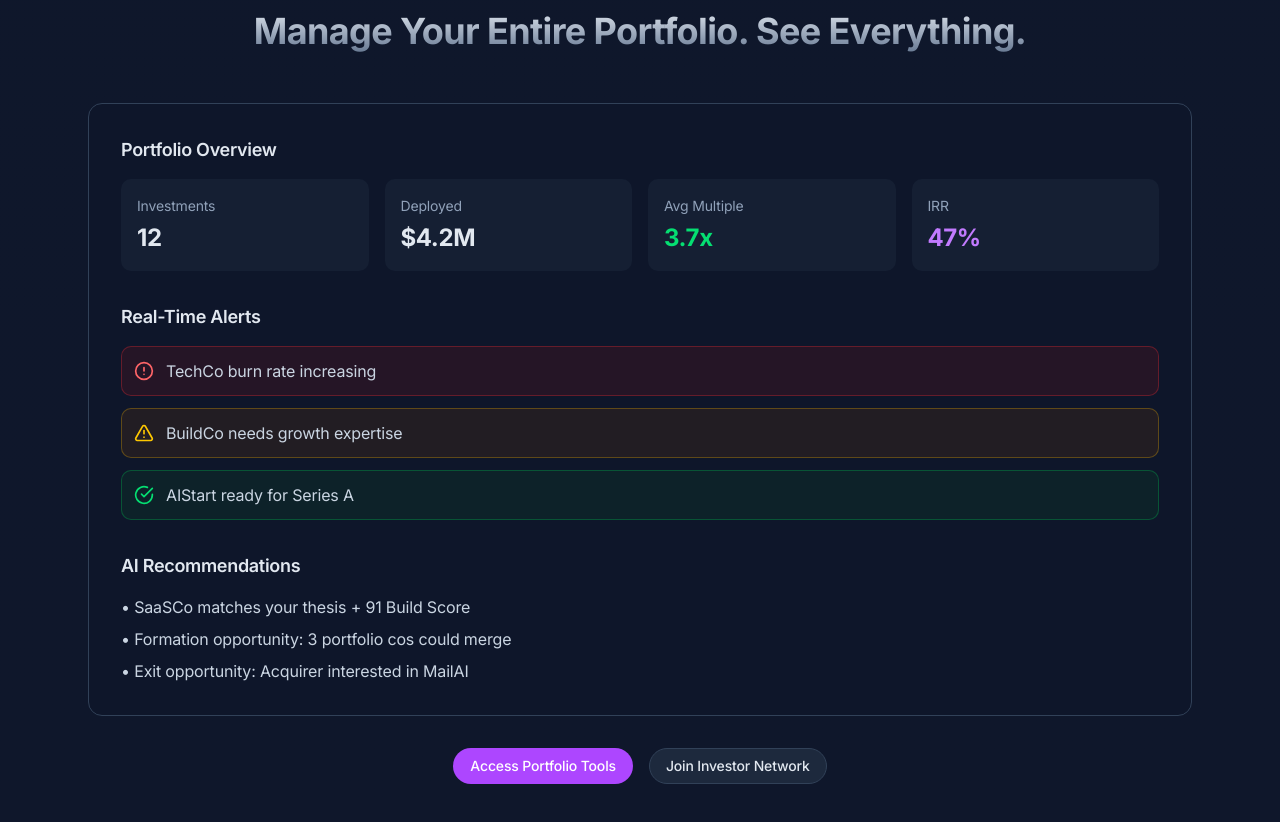
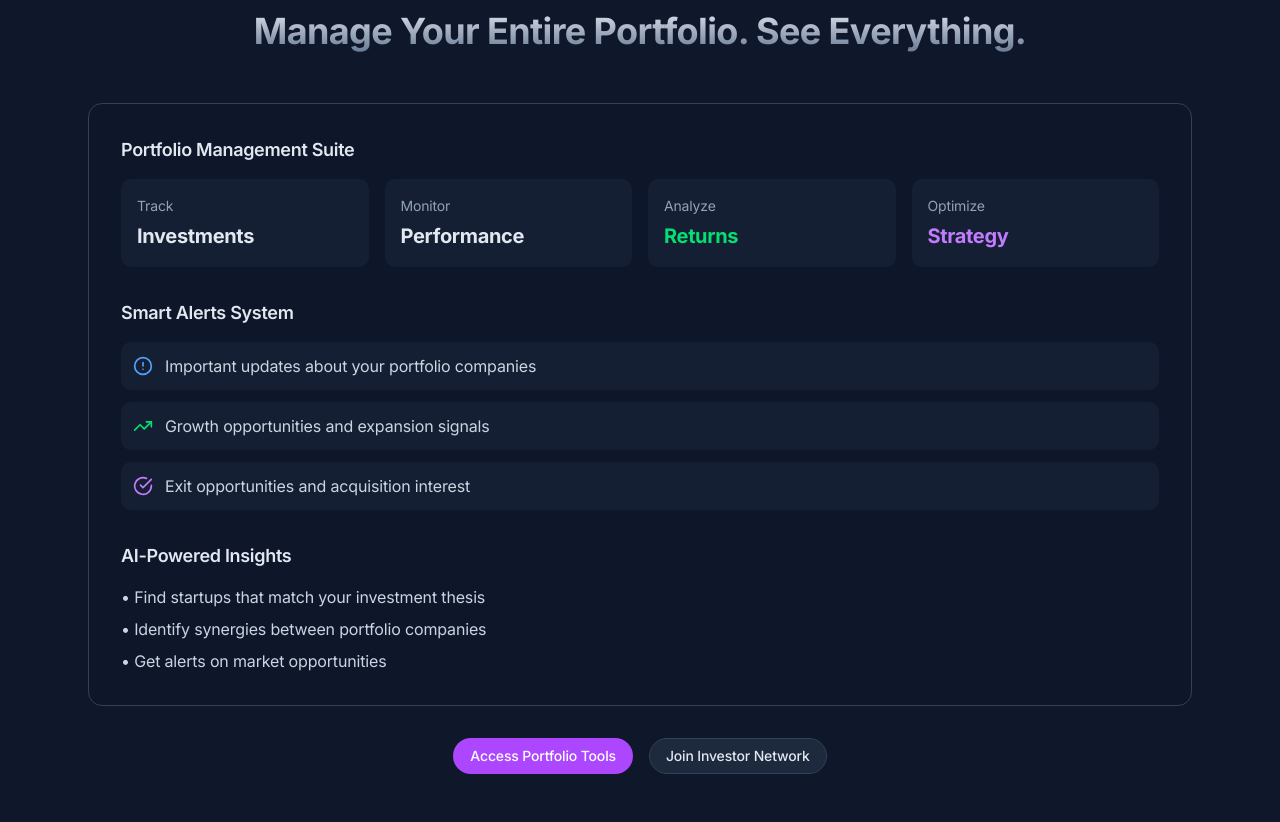
Before and after one commit to buildaistartups/buildaistartups.com, a Next.js app: page / in a window 1280 px wide. Shown: the part 8040-8862 px from the top of the page. Built offline with nearby package versions, Linux system fonts and the light colour scheme.

Commit message:
Update InvestorPortfolio.tsx

```diff
--- a/components/home/InvestorPortfolio.tsx
+++ b/components/home/InvestorPortfolio.tsx
@@ -1,6 +1,7 @@
 // components/home/InvestorPortfolio.tsx
 'use client'
 
+import React from 'react'
 import Link from 'next/link'
 import { TrendingUp, AlertCircle, CheckCircle, AlertTriangle } from 'lucide-react'
 
@@ -11,69 +12,63 @@ export default function InvestorPortfolio() {
 
       <div className="max-w-6xl mx-auto px-4 sm:px-6 relative">
         <div className="py-12 md:py-20">
-          {/* Section header */}
           <div className="text-center mb-12">
             <h2 className="text-3xl md:text-4xl font-bold bg-gradient-to-b from-slate-200 to-slate-500 bg-clip-text text-transparent mb-4">
               Manage Your Entire Portfolio. See Everything.
             </h2>
           </div>
 
-          {/* Investor Dashboard Preview */}
           <div className="bg-slate-900/50 rounded-xl border border-slate-700 p-8">
-            {/* Portfolio Overview */}
             <div className="mb-8">
-              <h3 className="text-lg font-semibold text-slate-200 mb-4">Portfolio Overview</h3>
+              <h3 className="text-lg font-semibold text-slate-200 mb-4">Portfolio Management Suite</h3>
               <div className="grid md:grid-cols-4 gap-4">
                 <div className="bg-slate-800/50 rounded-lg p-4">
-                  <div className="text-sm text-slate-400 mb-1">Investments</div>
-                  <div className="text-2xl font-bold text-slate-200">12</div>
+                  <div className="text-sm text-slate-400 mb-1">Track</div>
+                  <div className="text-xl font-bold text-slate-200">Investments</div>
                 </div>
                 <div className="bg-slate-800/50 rounded-lg p-4">
-                  <div className="text-sm text-slate-400 mb-1">Deployed</div>
-                  <div className="text-2xl font-bold text-slate-200">$4.2M</div>
+                  <div className="text-sm text-slate-400 mb-1">Monitor</div>
+                  <div className="text-xl font-bold text-slate-200">Performance</div>
                 </div>
                 <div className="bg-slate-800/50 rounded-lg p-4">
-                  <div className="text-sm text-slate-400 mb-1">Avg Multiple</div>
-                  <div className="text-2xl font-bold text-green-400">3.7x</div>
+                  <div className="text-sm text-slate-400 mb-1">Analyze</div>
+                  <div className="text-xl font-bold text-green-400">Returns</div>
                 </div>
                 <div className="bg-slate-800/50 rounded-lg p-4">
-                  <div className="text-sm text-slate-400 mb-1">IRR</div>
-                  <div className="text-2xl font-bold text-purple-400">47%</div>
+                  <div className="text-sm text-slate-400 mb-1">Optimize</div>
+                  <div className="text-xl font-bold text-purple-400">Strategy</div>
                 </div>
               </div>
             </div>
 
-            {/* Real-Time Alerts */}
             <div className="mb-8">
-              <h3 className="text-lg font-semibold text-slate-200 mb-4">Real-Time Alerts</h3>
+              <h3 className="text-lg font-semibold text-slate-200 mb-4">Smart Alerts System</h3>
               <div className="space-y-3">
-                <div className="flex items-center gap-3 p-3 bg-red-900/20 border border-red-500/30 rounded-lg">
-                  <AlertCircle className="w-5 h-5 text-red-400" />
-                  <span className="text-slate-300">TechCo burn rate increasing</span>
+                <div className="flex items-center gap-3 p-3 bg-slate-800/50 rounded-lg">
+                  <AlertCircle className="w-5 h-5 text-blue-400" />
+                  <span className="text-slate-300">Important updates about your portfolio companies</span>
                 </div>
-                <div className="flex items-center gap-3 p-3 bg-yellow-900/20 border border-yellow-500/30 rounded-lg">
-                  <AlertTriangle className="w-5 h-5 text-yellow-400" />
-                  <span className="text-slate-300">BuildCo needs growth expertise</span>
+                <div className="flex items-center gap-3 p-3 bg-slate-800/50 rounded-lg">
+                  <TrendingUp className="w-5 h-5 text-green-400" />
+                  <span className="text-slate-300">Growth opportunities and expansion signals</span>
                 </div>
-                <div className="flex items-center gap-3 p-3 bg-green-900/20 border border-green-500/30 rounded-lg">
-                  <CheckCircle className="w-5 h-5 text-green-400" />
-                  <span className="text-slate-300">AIStart ready for Series A</span>
+                <div className="flex items-center gap-3 p-3 bg-slate-800/50 rounded-lg">
+                  <CheckCircle className="w-5 h-5 text-purple-400" />
+                  <span className="text-slate-300">Exit opportunities and acquisition interest</span>
                 </div>
               </div>
             </div>
 
-            {/* AI Recommendations */}
             <div>
-              <h3 className="text-lg font-semibold text-slate-200 mb-4">AI Recommendations</h3>
+              <h3 className="text-lg font-semibold text-slate-200 mb-4">AI-Powered Insights</h3>
               <ul className="space-y-2">
-                <li className="text-slate-300">• SaaSCo matches your thesis + 91 Build Score</li>
-                <li className="text-slate-300">• Formation opportunity: 3 portfolio cos could merge</li>
-                <li className="text-slate-300">• Exit opportunity: Acquirer interested in MailAI</li>
+                <li className="text-slate-300">• Find startups that match your investment thesis</li>
+                <li className="text-slate-300">• Identify synergies between portfolio companies</li>
+                <li className="text-slate-300">• Get alerts on market opportunities</li>
               </ul>
             </div>
           </div>
 
-          {/* CTAs */}
           <div className="flex gap-4 justify-center mt-8">
             <Link
               href="/investor"
```
